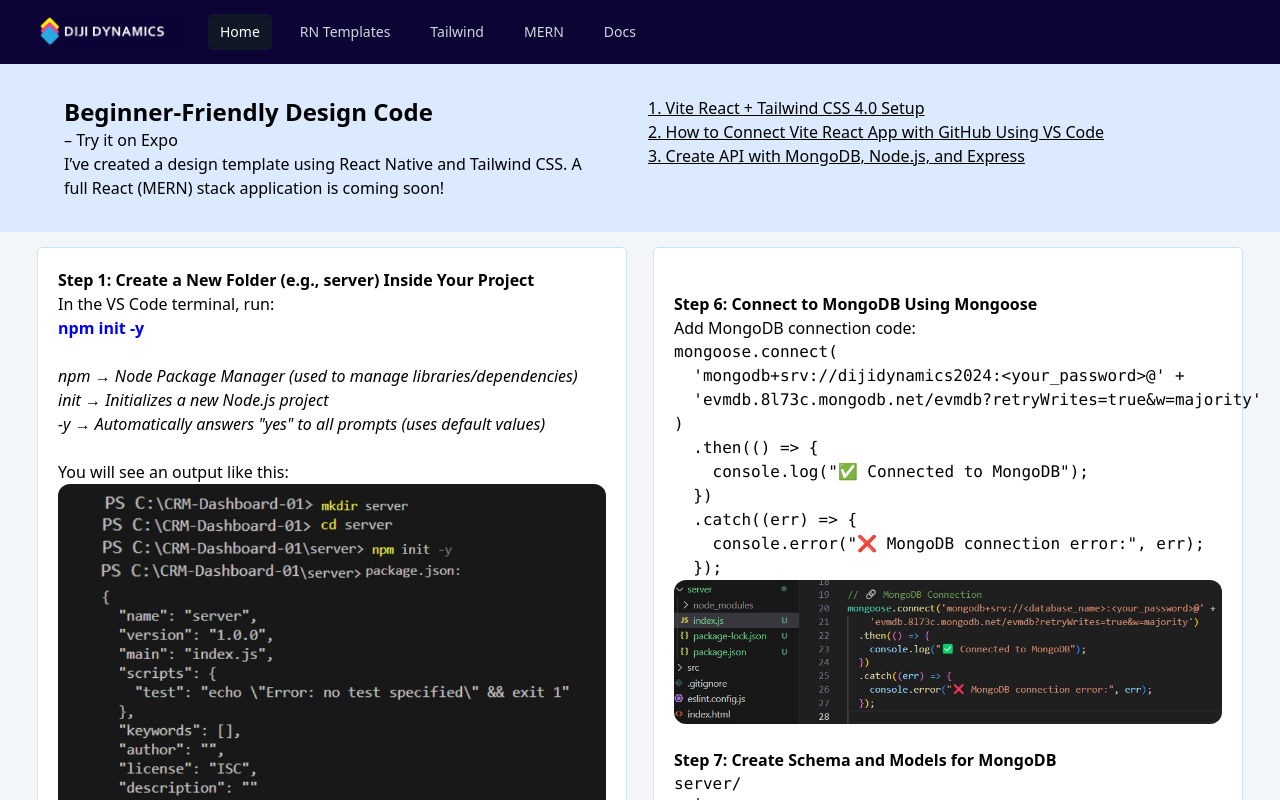
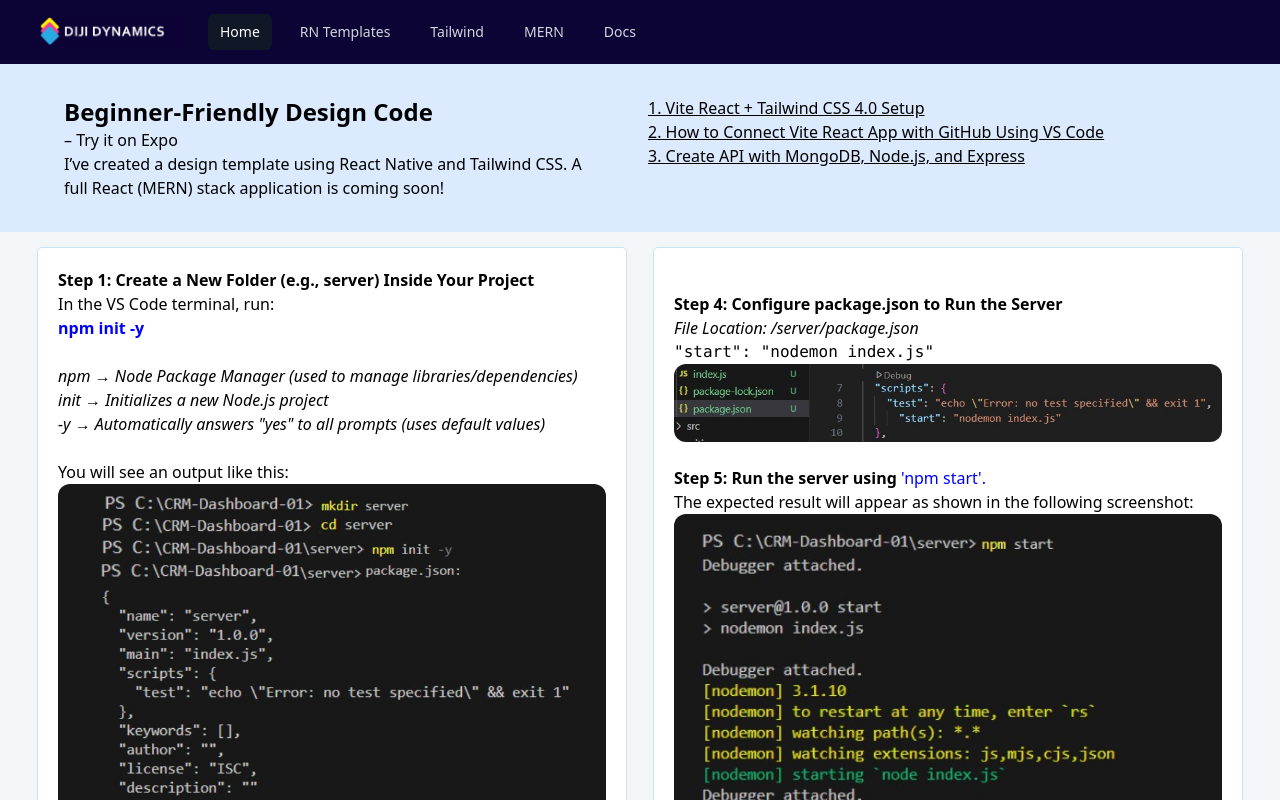
Before and after one commit to dijidynamics/dijidynamicsweb, a React (Vite) app: page /api in a window 1280 px wide. Shown: the top 800 px of the page. Built offline with nearby package versions, Linux system fonts and the light colour scheme.

Commit message:
Update project api change

```diff
--- a/src/Apiexpress.jsx
+++ b/src/Apiexpress.jsx
@@ -106,6 +106,11 @@
         <p>
              <img src={api03} className='rounded-xl' />
         </p>
+
+
+        </div>
+
+        <div style={{backgroundColor:'#fff', borderWidth:1, borderRadius:5,marginTop:15,marginLeft:5, marginRight:5, borderColor:'#cae4f1', padding:20}}>
         <p>
 <br></br><span style={{fontWeight:'bold'}}>Step 4: Configure package.json to Run the Server</span><br></br>
  <span style={{fontStyle:'italic'}}>File Location: /server/package.json</span>
@@ -118,14 +123,12 @@
 <p>
   <img src={api05} className='rounded-xl' />
 </p>
-<p><br></br>
+
+  <p><br></br>
  <span style={{fontWeight:'bold'}}>Step 5: Run the server using</span> <span style={{color:'blue'}}>'npm start'. </span><br></br>
  The expected result will appear as shown in the following screenshot:
 <img src={api06} className='rounded-xl' />
 </p>
-        </div>
-
-        <div style={{backgroundColor:'#fff', borderWidth:1, borderRadius:5,marginTop:15,marginLeft:5, marginRight:5, borderColor:'#cae4f1', padding:20}}>
    <p><br />
   <span style={{ fontWeight: 'bold' }}>Step 6: Connect to MongoDB Using Mongoose</span>
 </p>
```
